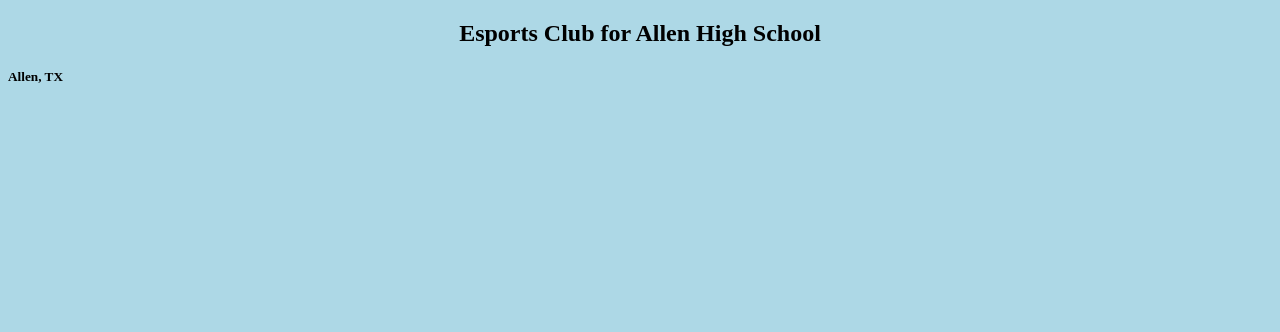
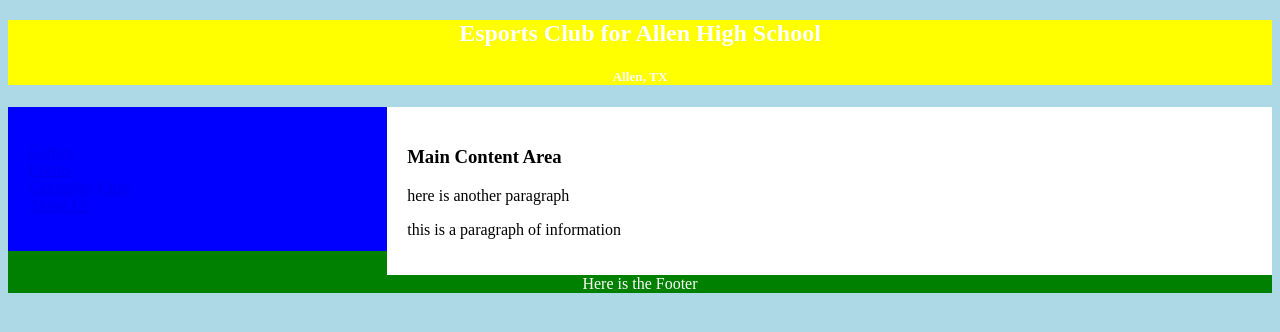
Before and after one commit to AHSCoachTaylor/AHSCoachTaylor.github.io, a plain HTML site: page index.html in a window 1280 px wide. Drawn offline with Linux system fonts and the light colour scheme.

Commit message:
Update index.html

```diff
--- a/index.html
+++ b/index.html
@@ -1,8 +1,23 @@
-<!DoctypeHTML>
-<html>
+<!DOCTYPE html>
+<html lang="en">
   <head>
     <title>Esports at Allen High</title>
+    <meta charset="utf-8">
+    <meta name="viewport" content="width=device-width, initial-scale=1">
     <style>
+      * {
+        box-sizing: border-box;
+      }
+      header {
+        background-color:yellow;
+        color: white;
+      }
+      nav {
+        float: left;
+        width: 30%;
+        background-color: blue;
+        padding: 20px;
+      }
 
       body {
         background-color: lightblue;
@@ -10,11 +25,52 @@
       h2 {
         text-align: center;
       }
-
-    </style>
+      h5 {
+        text-align: center;
+      }
+      nav ul {
+        list-style-type: none;
+        padding: 0;
+      }
+      article {
+        float: left;
+        padding: 20px;
+        width: 70%;
+        background-color: white;
+      }
+      footer {
+        background-color: green;
+        color: white;
+        text-align: center;
+      }
+      @media (max-width: 600px) {
+        nav, article {
+          width: 100%;
+          height: auto;
+          }
+        }
+  </style>
   </head>
     <body>
-<h2>Esports Club for Allen High School</h2>
-      <h5>Allen, TX</h5>
+      <header>
+        <h2>Esports Club for Allen High School</h2>
+        <h5>Allen, TX</h5>
+      </header>
+<section>
+  <nav>
+    <ul>
+      <li> <a href="#">Games<a/></li>
+      <li> <a href="#">Events<a/></li>
+      <li> <a href="#">Gameplay Clips<a/></li>
+      <li> <a href="#">About Us<a/></li>
+    </ul>
+  </nav>
+        <article>
+          <h1>Main Content Area</h1>
+          <p>here is another paragraph</p>
+          <p>this is a paragraph of information</p>
+        </article>
+</section>
+      <footer>Here is the Footer</footer>
     </body>
 </html>
```
